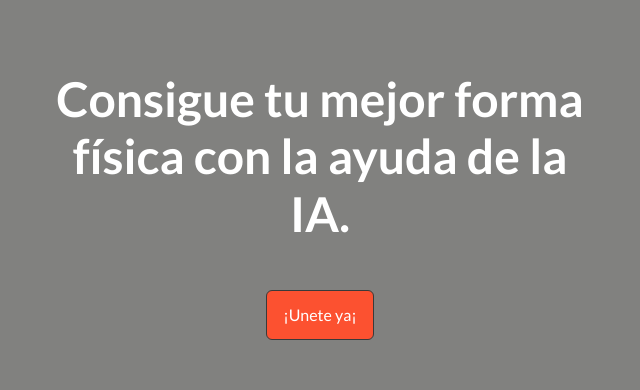
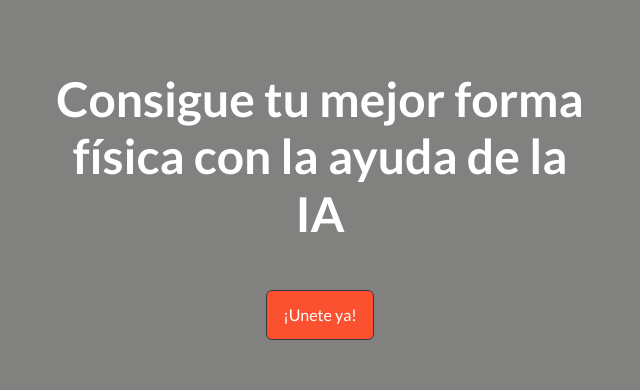
Before and after one commit to ezgym/LandingPage, a plain HTML site: page index.html in a window 1280 px wide. Shown: the part 209-599 px from the top of the page, 320-960 px from the left. Drawn offline with nearby package versions, Linux system fonts and the light colour scheme.

Commit message:
Update index.html

```diff
--- a/index.html
+++ b/index.html
@@ -44,8 +44,8 @@
                     <div class="col-xl-6">
                         <div class="text-center text-white">
                             <!-- Page heading-->
-                            <h1 class="mb-5">Consigue tu mejor forma física con la ayuda de la IA.</h1>
-                            <a class="btn btn-success" href="#signup">¡Unete ya¡</a>
+                            <h1 class="mb-5">Consigue tu mejor forma física con la ayuda de la IA</h1>
+                            <a class="btn btn-success" href="#signup">¡Unete ya!</a>
                         </div>
                     </div>
                 </div>
@@ -255,14 +255,14 @@
                 </div>
             </div>
         </footer>
-        <!-- Bootstrap core JS-->
+        <!--<!-- Bootstrap core JS
         <script src="https://cdn.jsdelivr.net/npm/bootstrap@5.2.3/dist/js/bootstrap.bundle.min.js"></script>
-        <!-- Core theme JS-->
+        <!-- Core theme JS
         <script src="js/scripts.js"></script>
         <!-- * * * * * * * * * * * * * * * * * * * * * * * * * * * * * * * * * * * * * * * *-->
         <!-- * *                               SB Forms JS                               * *-->
         <!-- * * Activate your form at https://startbootstrap.com/solution/contact-forms * *-->
-        <!-- * * * * * * * * * * * * * * * * * * * * * * * * * * * * * * * * * * * * * * * *-->
-        <script src="https://cdn.startbootstrap.com/sb-forms-latest.js"></script>
+        <!-- * * * * * * * * * * * * * * * * * * * * * * * * * * * * * * * * * * * * * * * *
+        <script src="https://cdn.startbootstrap.com/sb-forms-latest.js"></script>-->
     </body>
 </html>
```
